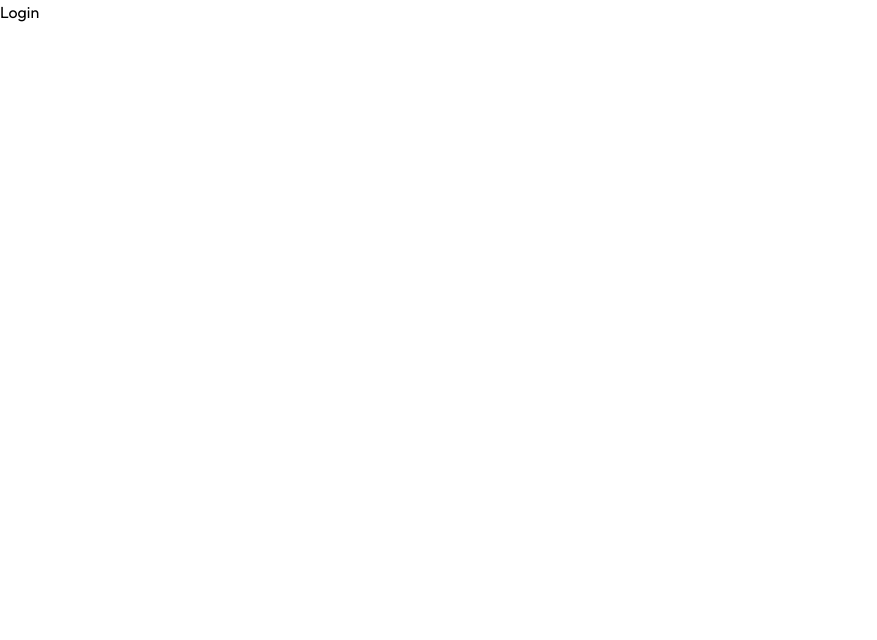
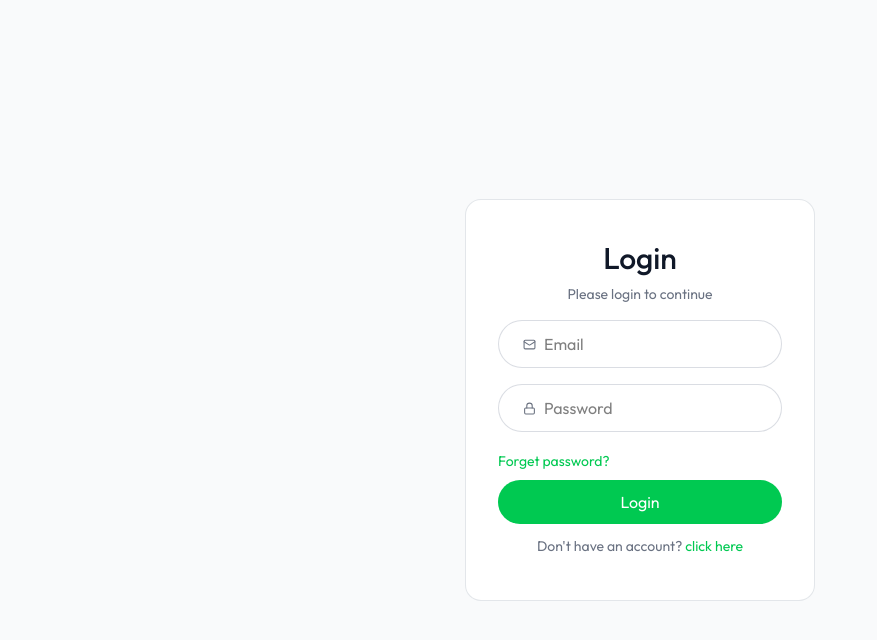
Before and after one commit to Kithya/AI-Resume, a React (Vite) app in the folder client/: page /login in a window 1280 px wide. Shown: the top 640 px of the page, without its empty margins (0-877 px from the left). Built offline with nearby package versions, Linux system fonts and the light colour scheme.

Commit message:
added login page

```diff
--- a/client/src/pages/Login.jsx
+++ b/client/src/pages/Login.jsx
@@ -1,9 +1,102 @@
-import React from 'react'
+import { Lock, Mail, User2Icon } from "lucide-react";
+import React from "react";
 
 const Login = () => {
+  const query = new URLSearchParams(window.location.search);
+
+  const urlState = query.get("state");
+  const [state, setState] = React.useState(urlState || "login");
+
+  const [formData, setFormData] = React.useState({
+    name: "",
+    email: "",
+    password: "",
+  });
+
+  const handleSubmit = async (e) => {
+    e.preventDefault();
+  };
+
+  const handleChange = (e) => {
+    const { name, value } = e.target;
+    setFormData((prev) => ({ ...prev, [name]: value }));
+  };
+
   return (
-    <div>Login</div>
-  )
-}
+    <div className="flex items-center justify-center min-h-screen bg-gray-50">
+      <form
+        onSubmit={handleSubmit}
+        className="sm:w-[350px] w-full text-center border border-gray-300/60 rounded-2xl px-8 bg-white"
+      >
+        <h1 className="text-gray-900 text-3xl mt-10 font-medium">
+          {state === "login" ? "Login" : "Sign up"}
+        </h1>
+        <p className="text-gray-500 text-sm mt-2">Please {state} to continue</p>
+        {state !== "login" && (
+          <div className="flex items-center mt-6 w-full bg-white border border-gray-300/80 h-12 rounded-full overflow-hidden pl-6 gap-2">
+            <User2Icon size={16} color="#6B7280" />
+            <input
+              type="text"
+              name="name"
+              placeholder="Name"
+              className="border-none outline-none ring-0"
+              value={formData.name}
+              onChange={handleChange}
+              required
+            />
+          </div>
+        )}
+        <div className="flex items-center w-full mt-4 bg-white border border-gray-300/80 h-12 rounded-full overflow-hidden pl-6 gap-2">
+          <Mail size={13} color="#6B7280" />
+          <input
+            type="email"
+            name="email"
+            placeholder="Email"
+            className="border-none outline-none ring-0"
+            value={formData.email}
+            onChange={handleChange}
+            required
+          />
+        </div>
+        <div className="flex items-center mt-4 w-full bg-white border border-gray-300/80 h-12 rounded-full overflow-hidden pl-6 gap-2">
+          <Lock size={13} color="#6B7280" />
+          <input
+            type="password"
+            name="password"
+            placeholder="Password"
+            className="border-none outline-none ring-0"
+            value={formData.password}
+            onChange={handleChange}
+            required
+          />
+        </div>
+        <div className="mt-4 text-left text-green-500">
+          <button className="text-sm" type="reset">
+            Forget password?
+          </button>
+        </div>
+        <button
+          type="submit"
+          className="mt-2 w-full h-11 rounded-full text-white bg-green-500 hover:opacity-90 transition-opacity"
+        >
+          {state === "login" ? "Login" : "Sign up"}
+        </button>
+        <p
+          onClick={() =>
+            setState((prev) => (prev === "login" ? "register" : "login"))
+          }
+          className="text-gray-500 text-sm mt-3 mb-11"
+        >
+          {state === "login"
+            ? "Don't have an account?"
+            : "Already have an account?"}{" "}
+          <a href="#" className="text-green-500 hover:underline">
+            click here
+          </a>
+        </p>
+      </form>
+    </div>
+  );
+};
 
-export default Login
+export default Login;
```
